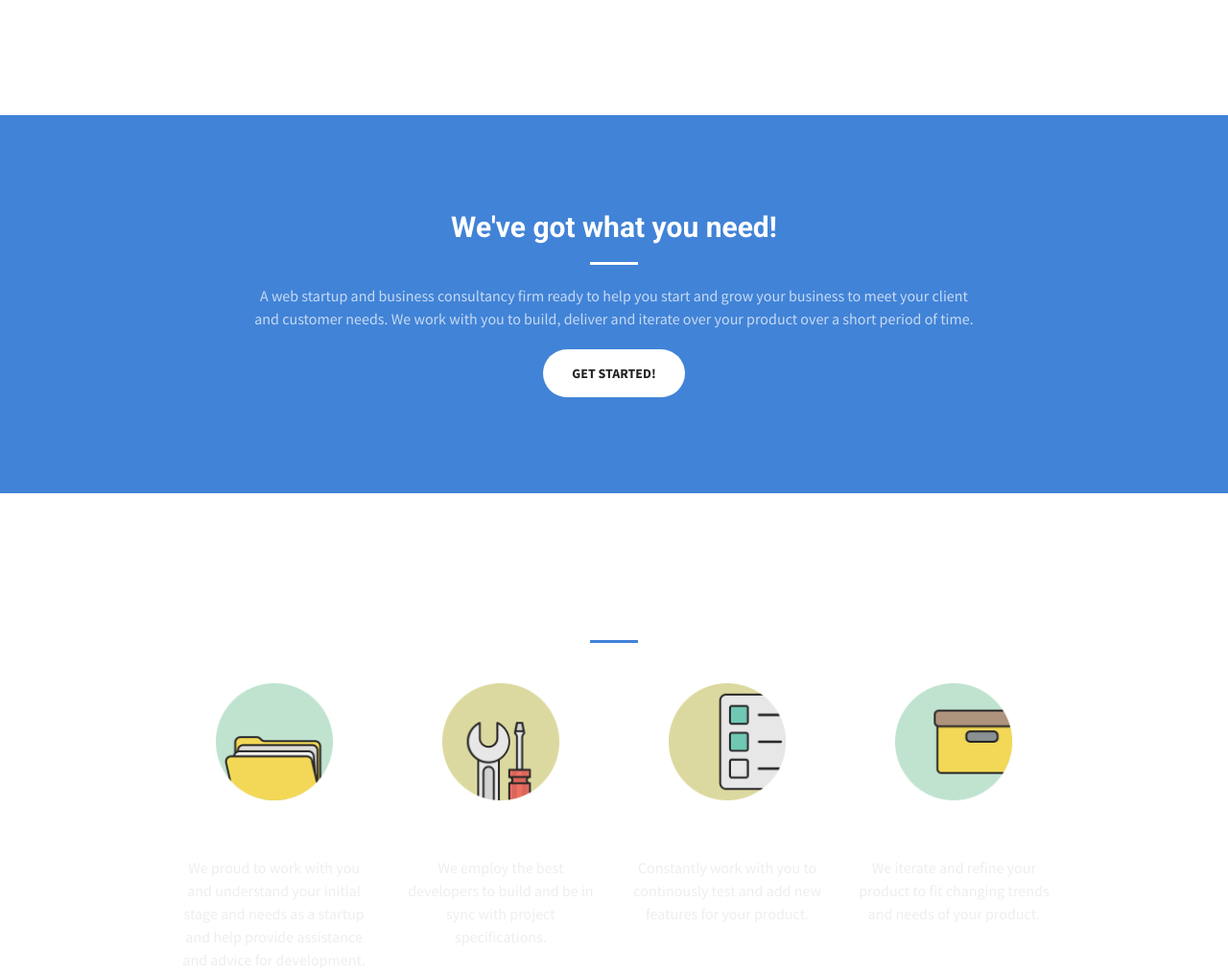
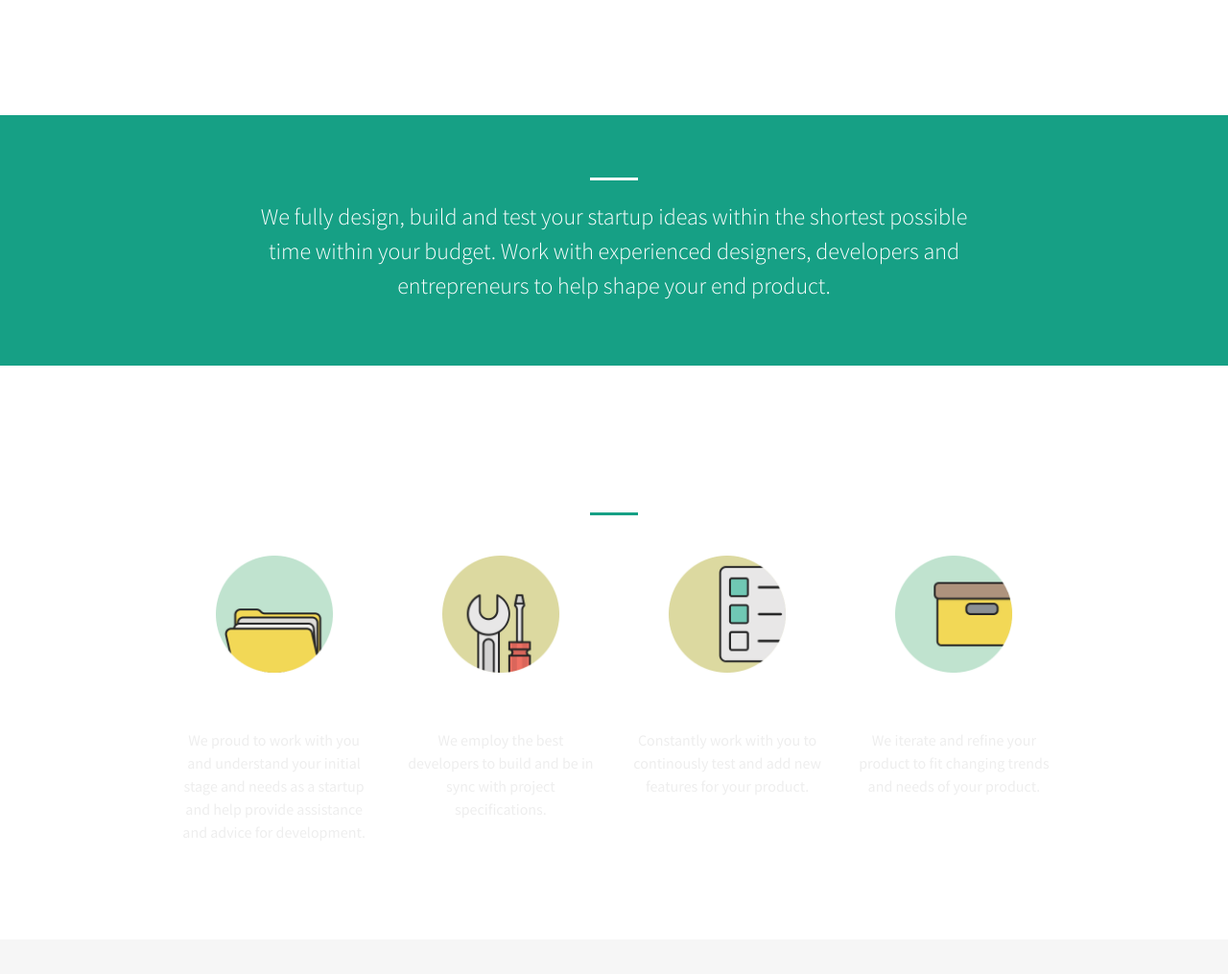
Before and after one commit to code4startups/code4startups.github.io, a website: page index.html in a window 1280 px wide. Shown: the part 680-1695 px from the top of the page at 96% size. Drawn offline with Linux system fonts and the light colour scheme.

Commit message:
info section

```diff
--- a/index.html
+++ b/index.html
@@ -89,15 +89,13 @@
     <div class="container">
       <div class="row">
         <div class="col-lg-8 col-lg-offset-2 text-center">
-          <h2 class="section-heading" style="color: #FFF;">We've got what you need!</h2>
           <hr class="light">
-          <p class="text-faded">
-            A web startup and business consultancy firm ready to help you
-            start and grow your business to meet your client and customer
-            needs. We work with you to build, deliver and iterate over your
-            product over a short period of time.
+          <p>
+            We fully design, build and test your startup ideas within the shortest possible time
+            within your budget. Work with experienced designers, developers and entrepreneurs to help
+            shape your end product.
           </p>
-          <a href="#" class="btn btn-default btn-xl">Get Started!</a>
+          <!-- <a href="#" class="btn btn-default btn-xl">Get Started!</a> -->
         </div>
       </div>
     </div>
--- a/less/creative.less
+++ b/less/creative.less
@@ -74,6 +74,15 @@ p {
 
 section {
     padding: 100px 0;
+}
+
+section#about {
+    padding: 45px 0;
+
+    p {
+        font-size: 24px;
+        font-weight: 300;
+    }
 }
 
 aside {
--- a/less/variables.less
+++ b/less/variables.less
@@ -1,7 +1,7 @@
 // Variables
 
 // @theme-primary: #C0392B;
-@theme-primary: #4183D7;
+@theme-primary: #16A085;
 @theme-dark: #222;
 @theme-comp1: #FFB53D;
 // font-family: 'Roboto', sans-serif;
```
Also changed, not shown: css/creative.css.
